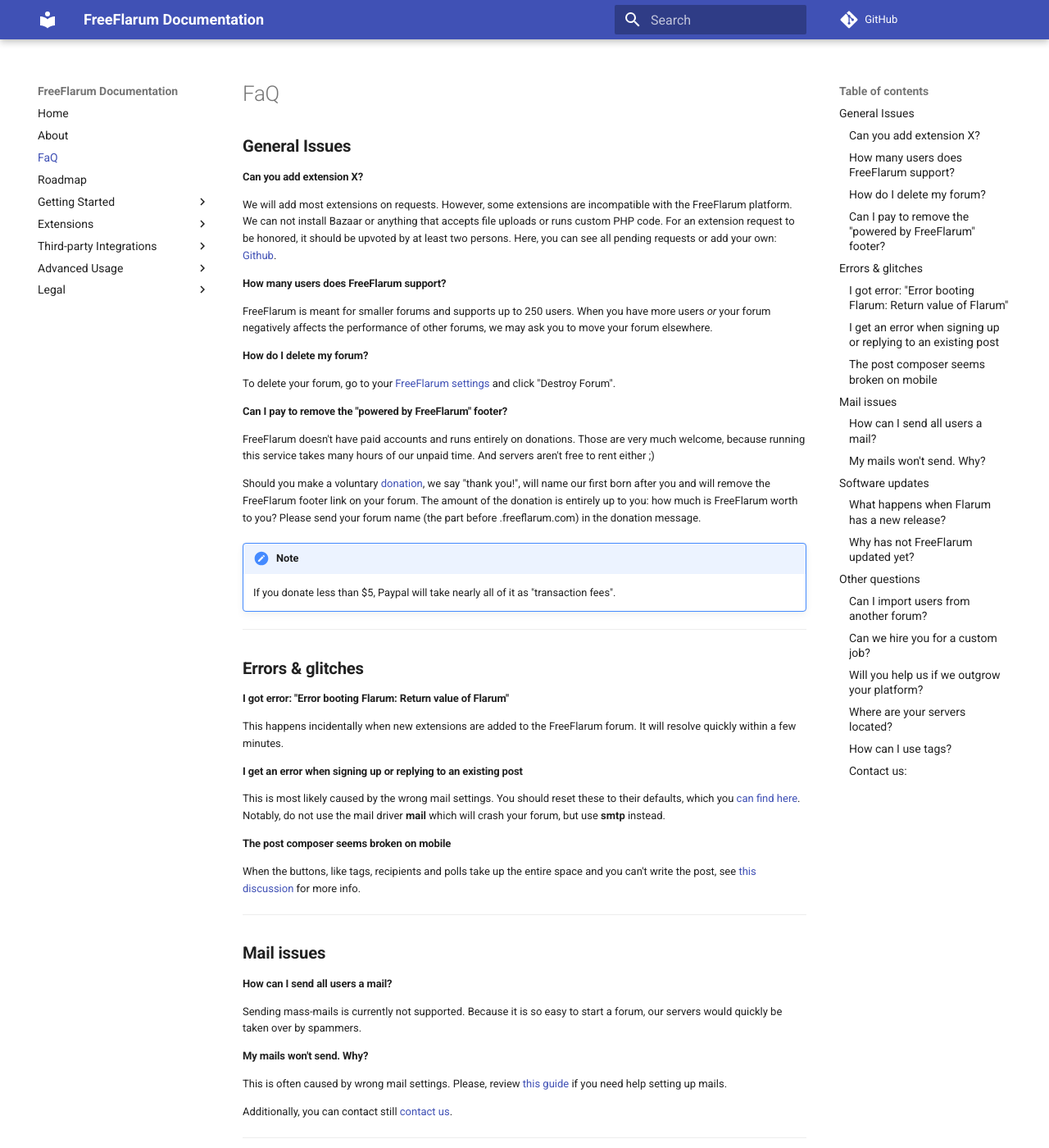
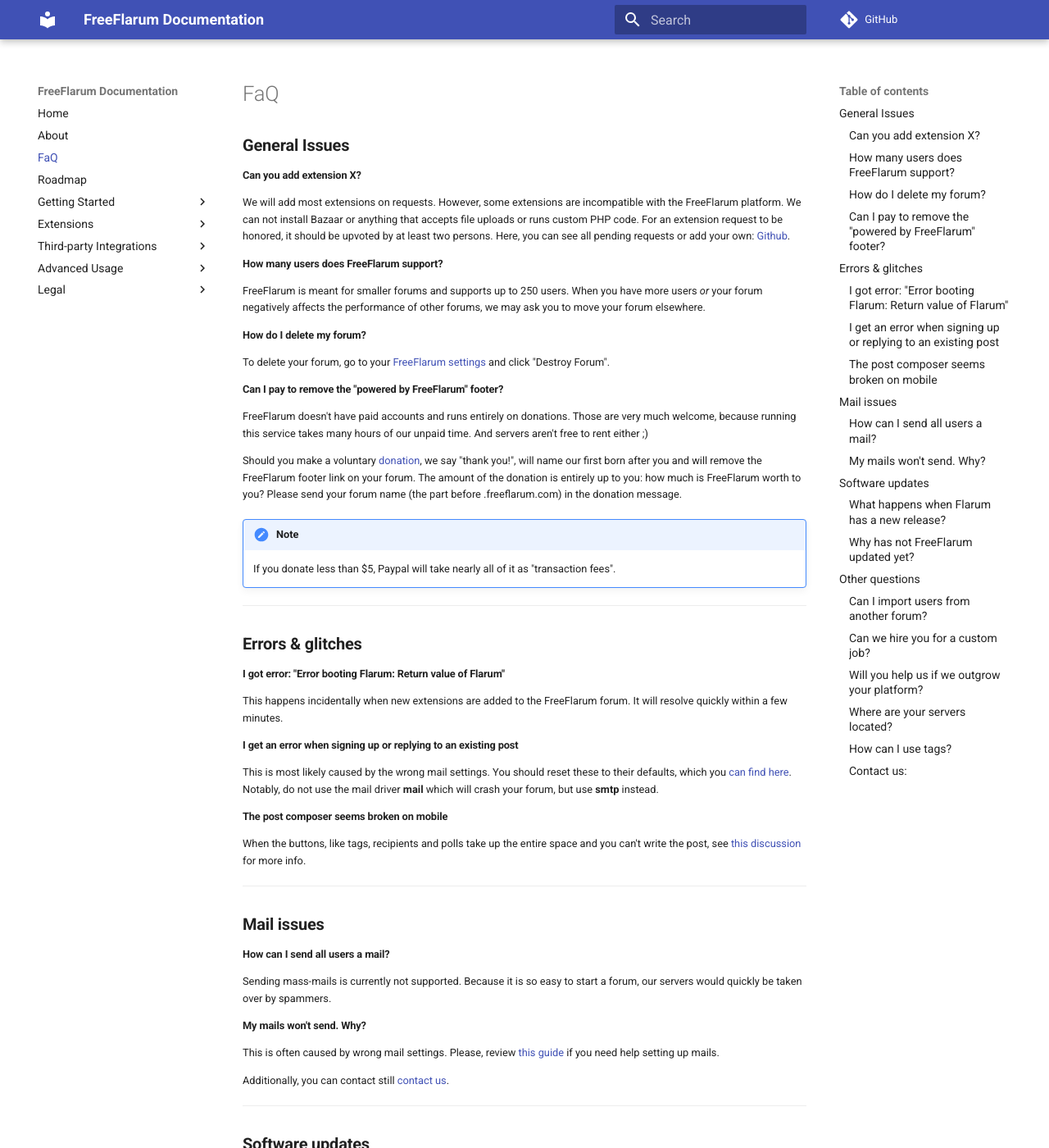
Before and after one commit to FreeFlarum/freeflarum.com, an MkDocs documentation site: the page built from docs/faq.md, in a window 1280 px wide and 1400 px high. Shown: the whole window at 82% size. Built offline with MkDocs 1.6.1 and Material for MkDocs 9.7.7, drawn with Linux system fonts in a browser that asks for light colours; comment, search, counter and statistics services are not loaded.

Commit message:
Update font-size.css

```diff
--- a/docs/style-tweaks/font-size.css
+++ b/docs/style-tweaks/font-size.css
@@ -1 +1,5 @@
-.md-content__inner { font-size: 13px !important; };
+/* Adjust the size of normal text in the docs: */
+.md-content__inner { font-size: .64rem !important; };
+
+/* Make admonition title (fancy box header) a little bit bigger to fit other titles: */
+.admonition-title { font-size: .8rem !important; };
```
